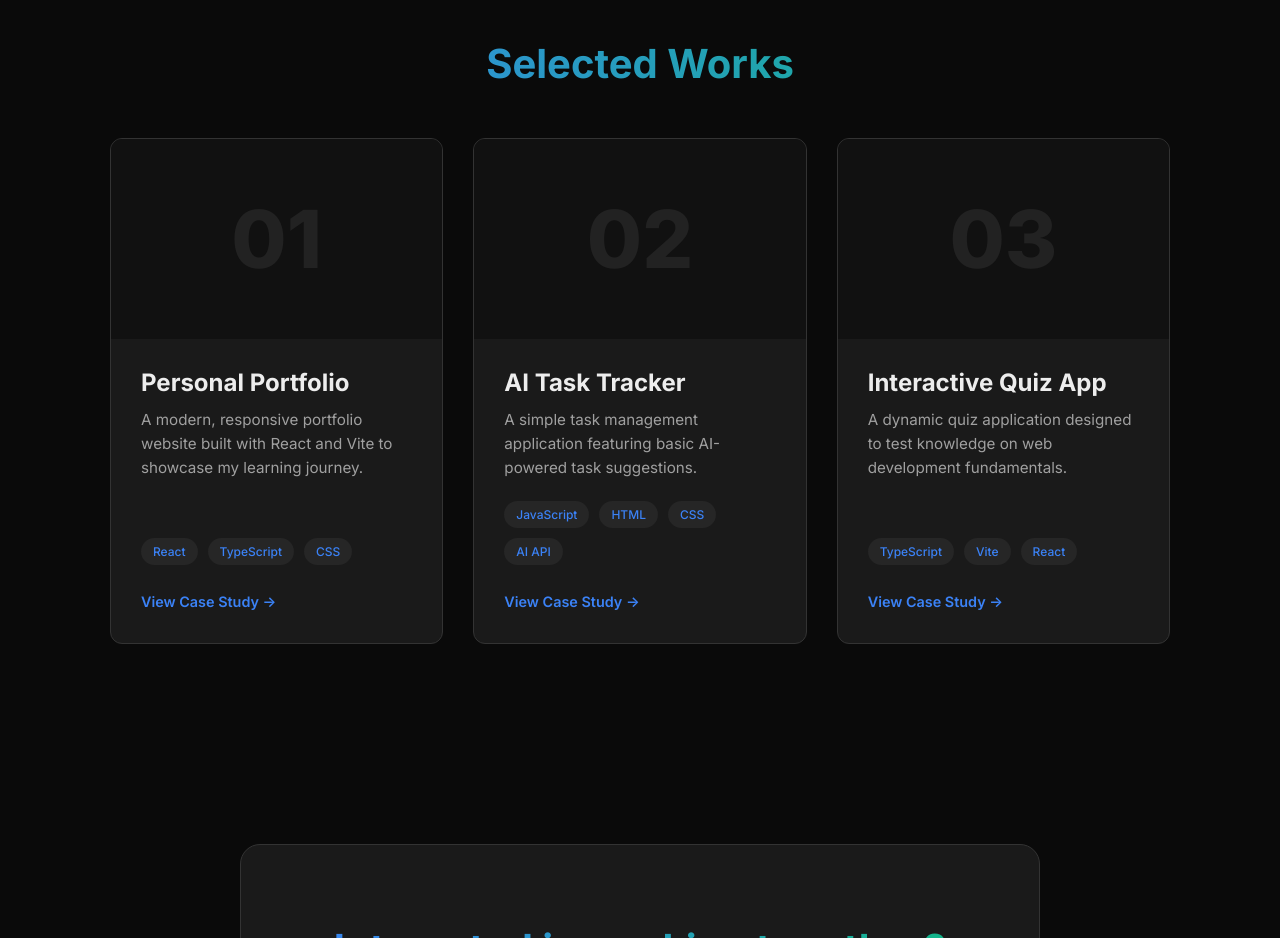
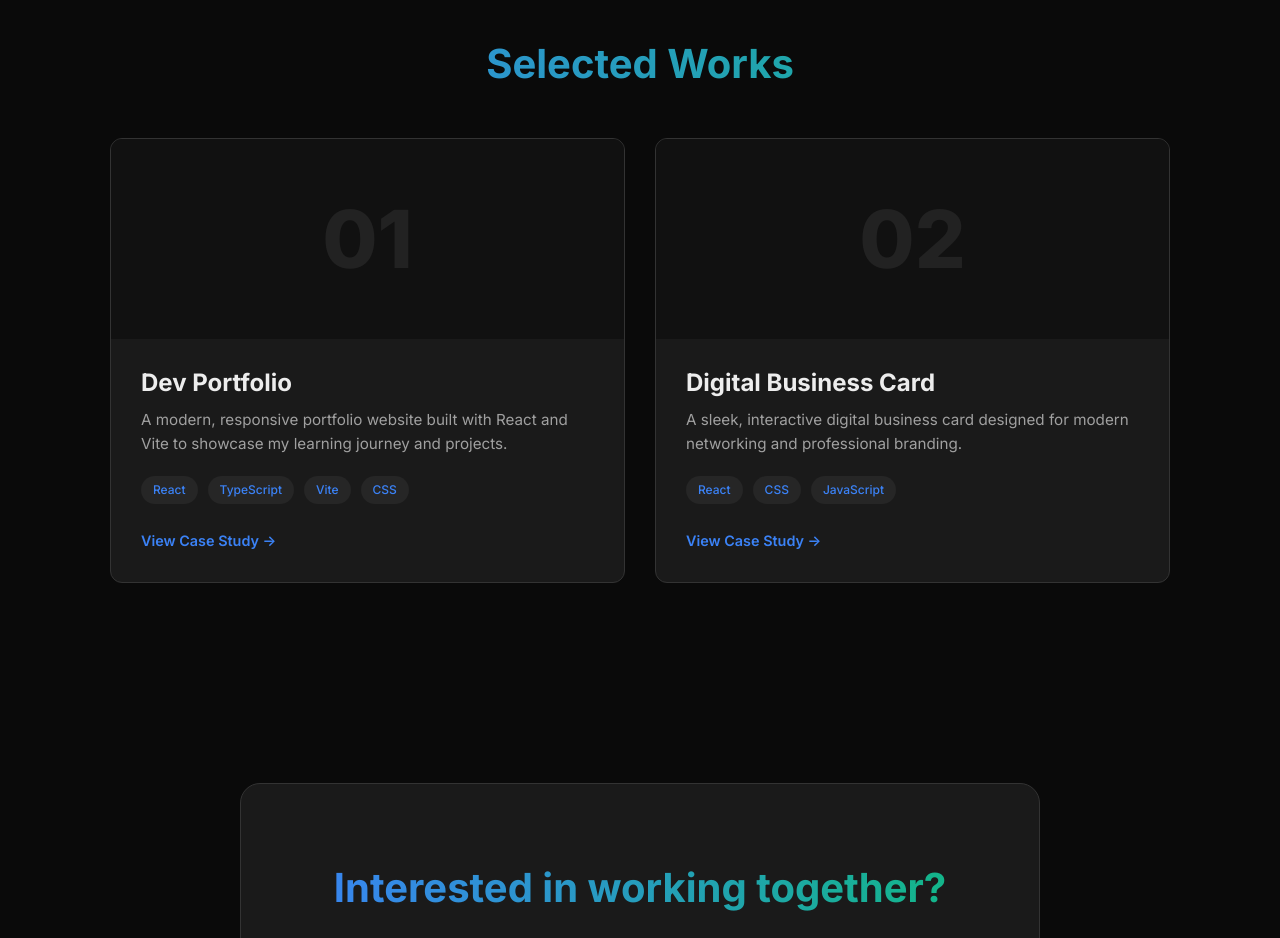
Before and after one commit to 0xmattyiceee/dev-portfolio, a React (Vite) app: page / in a window 1280 px wide. Shown: the part 1940-2878 px from the top of the page. Built offline with nearby package versions, Linux system fonts and the light colour scheme.

Commit message:
Update Projects list with Dev Portfolio and Digital Identity Card links

```diff
--- a/src/components/Projects.tsx
+++ b/src/components/Projects.tsx
@@ -9,22 +9,16 @@ interface Project {
 
 const projects: Project[] = [
   {
-    title: 'Personal Portfolio',
-    description: 'A modern, responsive portfolio website built with React and Vite to showcase my learning journey.',
-    tags: ['React', 'TypeScript', 'CSS'],
-    link: '#',
+    title: 'Dev Portfolio',
+    description: 'A modern, responsive portfolio website built with React and Vite to showcase my learning journey and projects.',
+    tags: ['React', 'TypeScript', 'Vite', 'CSS'],
+    link: 'https://github.com/0xmattyiceee/dev-portfolio',
   },
   {
-    title: 'AI Task Tracker',
-    description: 'A simple task management application featuring basic AI-powered task suggestions.',
-    tags: ['JavaScript', 'HTML', 'CSS', 'AI API'],
-    link: '#',
-  },
-  {
-    title: 'Interactive Quiz App',
-    description: 'A dynamic quiz application designed to test knowledge on web development fundamentals.',
-    tags: ['TypeScript', 'Vite', 'React'],
-    link: '#',
+    title: 'Digital Business Card',
+    description: 'A sleek, interactive digital business card designed for modern networking and professional branding.',
+    tags: ['React', 'CSS', 'JavaScript'],
+    link: 'https://0xmattyiceee.github.io/digital-identity-card/',
   },
 ];
 
```
